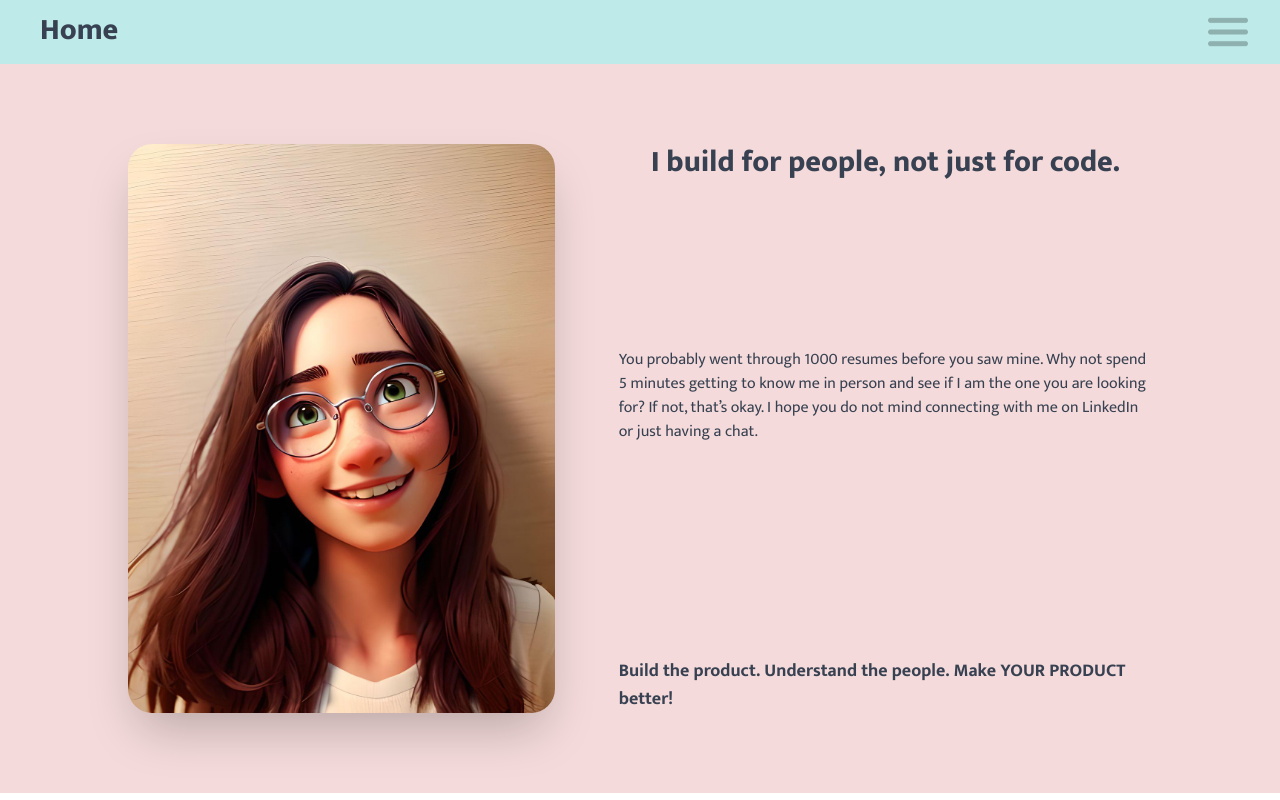
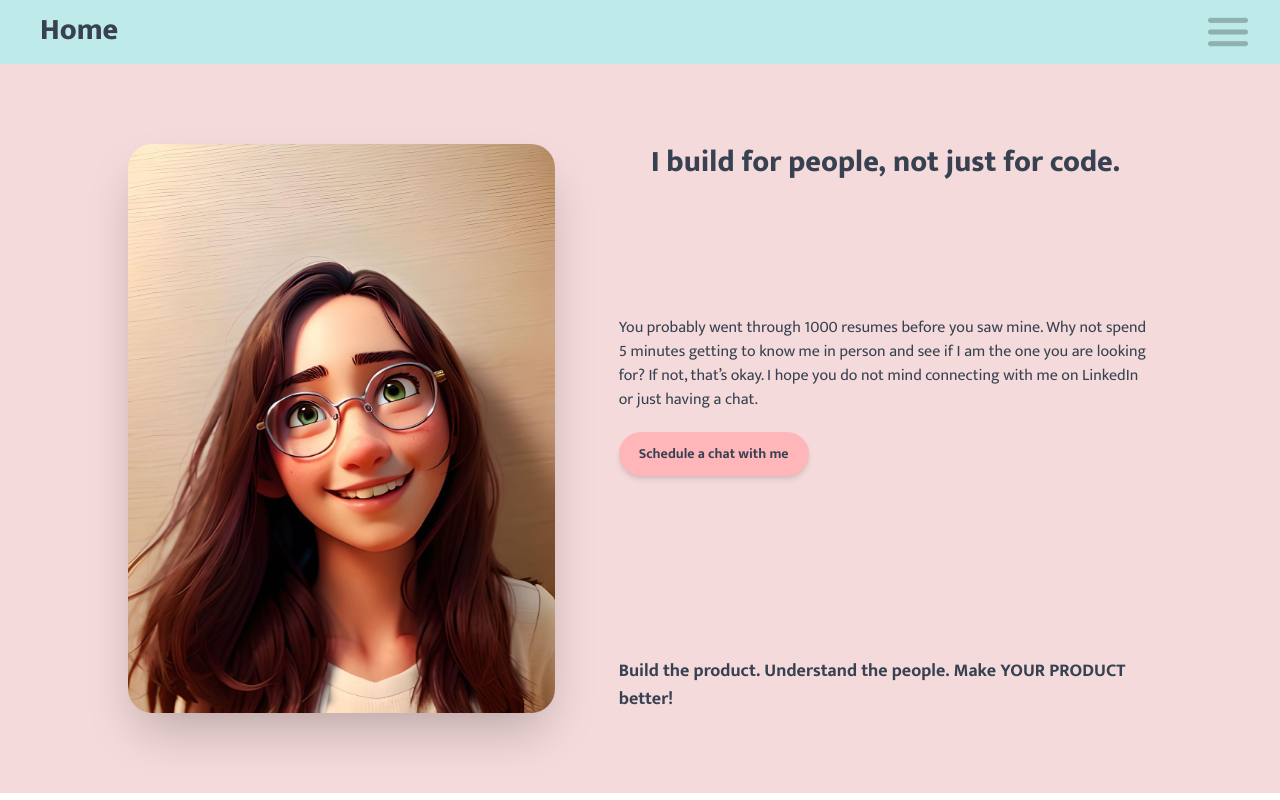
Before and after one commit to Natkuma01/portfolio, a React (Vite) app: page /about in a window 1280 px wide. Built offline with nearby package versions, Linux system fonts and the light colour scheme; no server answers.

Commit message:
Add scheduling link to about page

```diff
--- a/src/components/About.jsx
+++ b/src/components/About.jsx
@@ -16,12 +16,22 @@ const About = () => {
             I build for people, not just for code.
           </p>
           <div className="lg:flex lg:flex-1 lg:items-center lg:-translate-y-8">
-            <p className="text-base text-gray-700 mb-4 lg:mb-0">
-              You probably went through 1000 resumes before you saw mine. Why not
-              spend 5 minutes getting to know me in person and see if I am the
-              one you are looking for? If not, that&rsquo;s okay. I hope you do not
-              mind connecting with me on LinkedIn or just having a chat.
-            </p>
+            <div className="mb-4 space-y-5 lg:mb-0">
+              <p className="text-base text-gray-700">
+                You probably went through 1000 resumes before you saw mine. Why not
+                spend 5 minutes getting to know me in person and see if I am the
+                one you are looking for? If not, that&rsquo;s okay. I hope you do not
+                mind connecting with me on LinkedIn or just having a chat.
+              </p>
+              <a
+                href="https://calendar.app.google/pBjdKnxL9y58W7y97"
+                target="_blank"
+                rel="noreferrer"
+                className="inline-flex items-center rounded-full bg-accents px-5 py-3 text-sm font-bold text-gray-700 shadow-md transition hover:-translate-y-0.5 hover:bg-red-300 focus:outline-none focus:ring-2 focus:ring-gray-700 focus:ring-offset-2"
+              >
+                Schedule a chat with me
+              </a>
+            </div>
           </div>
           <p className="text-lg text-gray-700 font-bold lg:mt-auto">
             Build the product. Understand the people. Make YOUR PRODUCT better!
```
